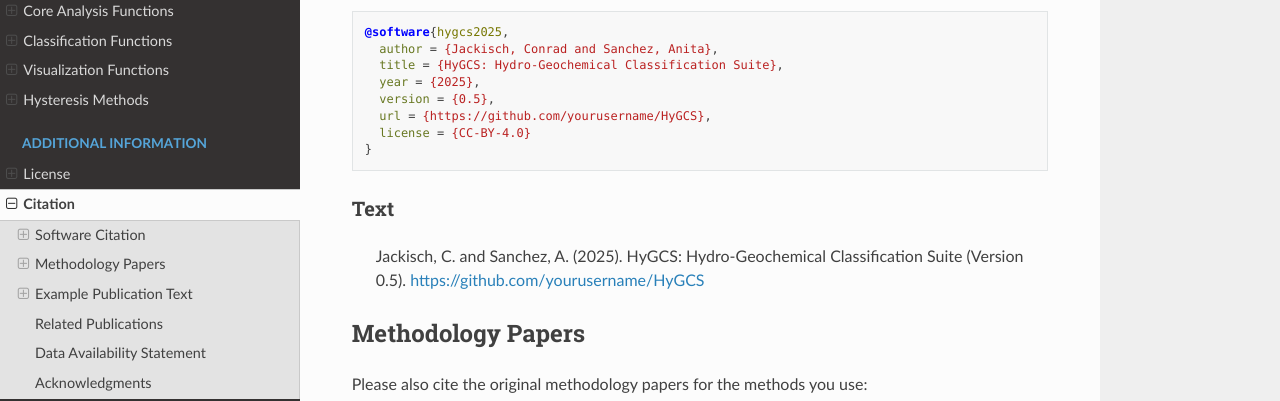
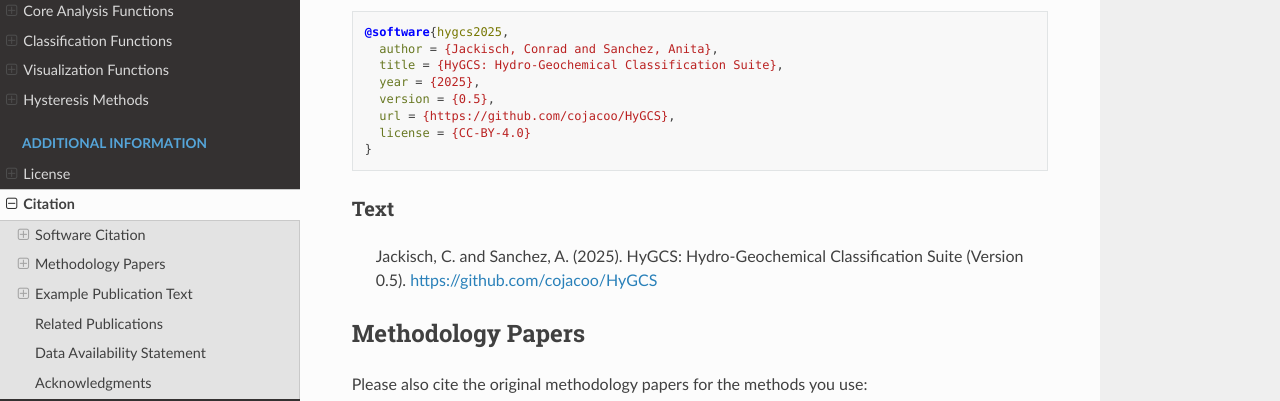
Before and after one commit to cojacoo/HyGCS, a Sphinx documentation site: the page built from docs/citation.rst, in a window 1280 px wide and 900 px high. Shown: the part 303-704 px from the top of the window. Built offline with Sphinx 7.4.7 and the Read the Docs theme 3.1.0, drawn with Linux system fonts in a browser that asks for light colours; some of the changed lines change nothing that is shown; some of the changed text lies outside the part shown.

Commit message:
docs checked

```diff
--- a/docs/citation.rst
+++ b/docs/citation.rst
@@ -16,7 +16,7 @@
      title = {HyGCS: Hydro-Geochemical Classification Suite},
      year = {2025},
      version = {0.5},
-     url = {https://github.com/yourusername/HyGCS},
+     url = {https://github.com/cojacoo/HyGCS},
      license = {CC-BY-4.0}
    }
 
@@ -24,7 +24,7 @@
 ~~~~
 
    Jackisch, C. and Sanchez, A. (2025). HyGCS: Hydro-Geochemical Classification Suite
-   (Version 0.5). https://github.com/yourusername/HyGCS
+   (Version 0.5). https://github.com/cojacoo/HyGCS
 
 Methodology Papers
 ------------------
@@ -188,7 +188,7 @@
 Example text for data availability sections:
 
    "Hysteresis analysis was performed using HyGCS v0.5, available at
-   https://github.com/yourusername/HyGCS under CC-BY 4.0 license."
+   https://github.com/cojacoo/HyGCS under CC-BY 4.0 license."
 
 Acknowledgments
 ---------------
```
